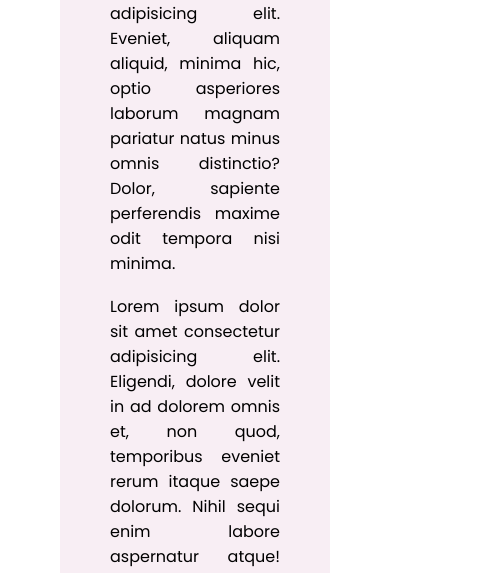
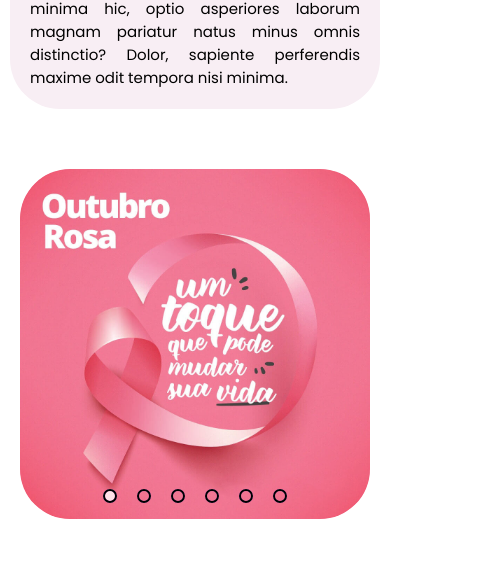
Before and after one commit to erickbarauna/outubro-rosa, a plain HTML site: page index.html in a window 390 px wide. Shown: the part 760-1333 px from the top of the page, 500 px wide, since content can reach past the window. Drawn offline with Linux system fonts and the light colour scheme.

Commit message:
slider responsivo

```diff
--- a/css/style.css
+++ b/css/style.css
@@ -72,10 +72,19 @@ main > .container-conteudo {
     max-width: 1200px;
 }
 
-main > .container-conteudo > h1 {
+main > .container-conteudo > .h1 {
+    margin-bottom: 30px;
+}
+
+main > .container-conteudo > .h1 .marcado {
+    display: inline;
     font-style: italic;
     border-left: 3px solid #0642ae; /* Ou #ff5488*/
-    margin-bottom: 30px;
+}
+
+main > .container-conteudo > .h1 > h1 {
+    display: inline;
+    font-style: italic;
 }
 
 main > .container-conteudo > p {
@@ -84,8 +93,8 @@ main > .container-conteudo > p {
 
 .slider {
     margin: 0 auto 60px auto;
-    width: 500px;
-    height: 500px;
+    width: 700px;
+    height: 700px;
     overflow: hidden;
     border-radius: 50px;
     background-color: #f48da5;
@@ -93,7 +102,7 @@ main > .container-conteudo > p {
 
 .slides {
     width: 400%;
-    height: 400px;
+    height: 700px;
     display: flex;
 }
 
@@ -107,14 +116,14 @@ main > .container-conteudo > p {
 }
 
 .slide img {
-    width: 500px;
+    width: 700px;
     border-radius: 50px;
 }
 
 .manual-navigation {
     position: absolute;
-    width: 500px;
-    margin-top: 70px;
+    width: 700px;
+    margin-top: -30px;
     display: flex;
     justify-content: center;
 }
@@ -169,8 +178,8 @@ main > .container-conteudo > p {
 
 .navigation-auto {
     position: absolute;
-    width: 500px;
-    margin-top: 470px;
+    width: 700px;
+    margin-top: 670px;
     display: flex;
     justify-content: center;
 }
@@ -351,6 +360,41 @@ footer .sociais {
     .menu-toggle {
         margin-right: 5px;
     }
+
+    main {
+        margin: 0;
+    }
+
+    main > .container-conteudo {
+        border-radius: 50px;
+        padding: 20px;
+        margin: 60px 10px;
+        font-size: 15px;
+    }
+
+    .slider {
+        width: 350px;
+        height: 350px;
+    }
+
+    .slides {
+        width: 400%;
+        height: 350px;
+    }
+
+    .slide img {
+        width: 350px;
+    }
+
+    .manual-navigation {
+        width: 350px;
+        margin-top: -30px;
+    }
+
+    .navigation-auto {
+        width: 350px;
+        margin-top: 320px;
+    }
 }
 
 @media (max-height: 730px) {
@@ -363,7 +407,8 @@ footer .sociais {
     }
 }
 
-@media (max-width: 600px) {
+@media (max-width: 550px) {
+
 
     footer {
         display: block;
--- a/index.html
+++ b/index.html
@@ -51,7 +51,9 @@
 
         <div class="container-conteudo">
 
-            <h1>&nbsp;Você sabe o que é Outubro Rosa?</h1>
+            <div class="h1">
+                <h1 class="marcado">&nbsp;V</h1><h1>ocê sabe o que é Outubro Rosa?</h1>
+            </div>
 
             <p>
                 Lorem ipsum dolor sit amet consectetur adipisicing elit. Eligendi, dolore velit in ad dolorem omnis et, non quod, temporibus eveniet rerum itaque saepe dolorum. Nihil sequi enim labore aspernatur atque!
--- a/js/script.js
+++ b/js/script.js
@@ -2,7 +2,8 @@ let count = 1;
 document.getElementById("radio1").checked = true;
 
 setInterval( function(){
-    nextImage();
+    nextImag
+    e();
 }, 6500)
 
 
```
